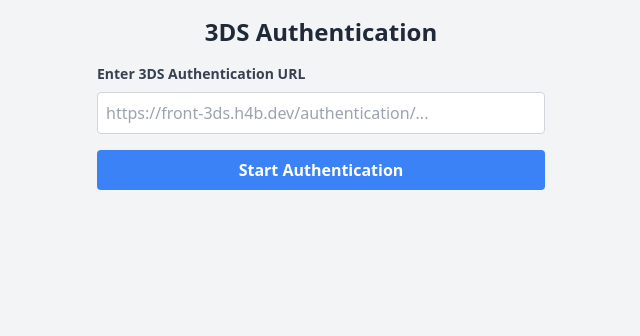
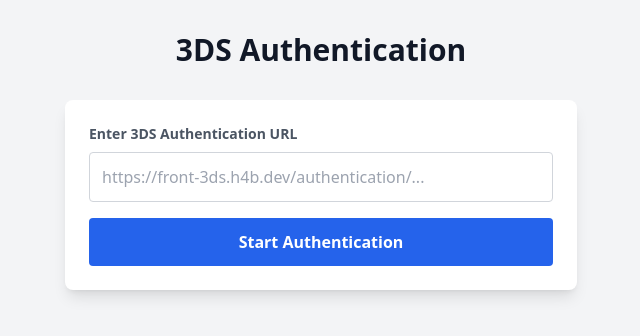
Before and after one commit to cabrera-evil/n1co-auth-frontend, a Next.js app: page / in a window 1280 px wide. Shown: the top 336 px of the page, without its empty margins (319-959 px from the left). Built offline with nearby package versions, Linux system fonts and the light colour scheme.

Commit message:
refactor: 3ds form style

```diff
--- a/app/page.tsx
+++ b/app/page.tsx
@@ -5,74 +5,111 @@ import { AuthMessage } from '@/types/auth-message.type';
 import { useState } from 'react';
 
 const PaymentPage: React.FC = () => {
-  const [authUrl, setAuthUrl] = useState<string>('');
-  const [authStatus, setAuthStatus] = useState<string | null>(null);
+  const [loading, setLoading] = useState<boolean>(false);
+  const [url, setUrl] = useState<string>('');
+  const [auth, setAuth] = useState<AuthMessage>();
   const [showAuth, setShowAuth] = useState<boolean>(false);
 
+  const onSubmit = (e: React.FormEvent<HTMLFormElement>) => {
+    e.preventDefault();
+    if (!url) return;
+    setShowAuth(true);
+    setLoading(true);
+  };
+
   const handleAuthComplete = (payload: AuthMessage) => {
-    setAuthStatus(payload.Status);
+    setLoading(false);
+    setAuth(payload);
     setShowAuth(false);
-    switch (payload.Status) {
+  };
+
+  const getStatusColor = (status: string) => {
+    switch (status) {
       case 'SUCCESS':
-        console.log(
-          'Authentication successful, proceed with transaction:',
-          payload,
-        );
-        break;
+        return 'bg-green-100 text-green-800';
       case 'FAILED':
-        console.log('Authentication failed, please retry.');
-        break;
       case 'ERROR':
-        console.log('Authentication error, please retry.');
-        break;
       case 'EXPIRED':
-        console.log('Authentication expired, please retry.');
-        break;
+        return 'bg-red-100 text-red-800';
       default:
-        console.log('Unknown authentication status:', payload.Status);
+        return 'bg-yellow-100 text-yellow-800';
     }
   };
 
-  const startAuthentication = () => {
-    if (authUrl) setShowAuth(true);
-  };
-
   return (
-    <div className="flex flex-col items-center min-h-screen p-4 bg-gray-100">
-      <h1 className="text-2xl font-bold mb-4 text-gray-800">
+    <div className="flex flex-col items-center min-h-screen p-8 bg-gray-100">
+      <h1 className="text-3xl font-extrabold mb-8 text-gray-900">
         3DS Authentication
       </h1>
-      <div className="w-full max-w-md">
+      <div className="w-full max-w-lg bg-white shadow-lg rounded-lg p-6">
+        <form onSubmit={onSubmit}>
           <label
             htmlFor="auth-url"
-          className="block text-gray-700 text-sm font-bold mb-2"
+            className="block text-gray-600 text-sm font-semibold mb-2"
           >
             Enter 3DS Authentication URL
           </label>
           <input
             id="auth-url"
             type="text"
-          value={authUrl}
-          onChange={(e) => setAuthUrl(e.target.value)}
-          className="w-full p-2 border border-gray-300 rounded mb-4 focus:outline-none focus:border-blue-500"
+            value={url}
+            onChange={(e) => setUrl(e.target.value)}
+            className="w-full p-3 border border-gray-300 rounded focus:outline-none focus:ring-2 focus:ring-blue-500"
             placeholder="https://front-3ds.h4b.dev/authentication/..."
           />
           <button
-          onClick={startAuthentication}
-          className="w-full bg-blue-500 text-white py-2 rounded font-semibold hover:bg-blue-600 transition-colors"
+            type="submit"
+            disabled={loading || !url}
+            className={`w-full py-3 mt-4 rounded font-semibold transition-colors ${
+              loading
+                ? 'bg-blue-300 cursor-not-allowed'
+                : 'bg-blue-600 text-white hover:bg-blue-700'
+            }`}
           >
-          Start Authentication
+            {loading ? (
+              <span className="flex justify-center items-center text-white">
+                <svg
+                  className="animate-spin h-5 w-5 mr-2"
+                  xmlns="http://www.w3.org/2000/svg"
+                  fill="none"
+                  viewBox="0 0 24 24"
+                >
+                  <circle
+                    className="opacity-25"
+                    cx="12"
+                    cy="12"
+                    r="10"
+                    stroke="currentColor"
+                    strokeWidth="4"
+                  ></circle>
+                  <path
+                    className="opacity-75"
+                    fill="currentColor"
+                    d="M4 12a8 8 0 018-8V0C5.373 0 0 5.373 0 12h4z"
+                  ></path>
+                </svg>
+                Starting Authentication...
+              </span>
+            ) : (
+              'Start Authentication'
+            )}
           </button>
+        </form>
       </div>
-      {authStatus && (
-        <p className="mt-4 text-lg font-medium">
-          Authentication status: <span className="font-bold">{authStatus}</span>
-        </p>
+      {auth && (
+        <div className="w-full max-w-lg mt-8 p-6 bg-white shadow-lg rounded-lg">
+          <p className="text-lg font-medium">Authentication response:</p>
+          <pre
+            className={`mt-2 p-3 rounded-lg font-mono text-sm break-words whitespace-pre-wrap ${getStatusColor(auth.Status)}`}
+          >
+            {JSON.stringify(auth, null, 2)}
+          </pre>
+        </div>
       )}
       {showAuth && (
-        <div className="w-full max-w-md mt-6">
+        <div className="w-full max-w-lg mt-6 bg-white shadow-lg rounded-lg p-6">
           <ThreeDSAuthentication
-            authUrl={authUrl}
+            authUrl={url}
             onAuthComplete={handleAuthComplete}
           />
         </div>
```
Lines whose indentation alone changed are shown as unchanged.
